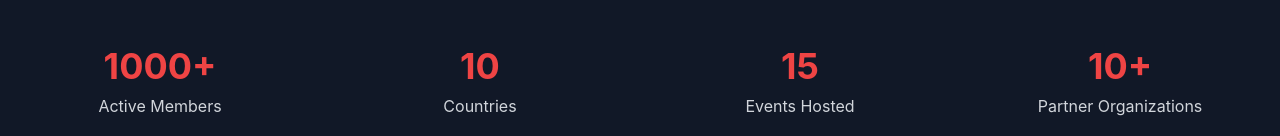
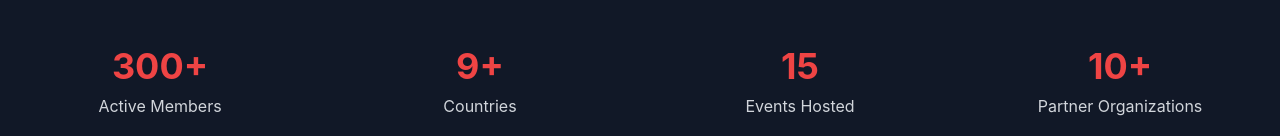
Before and after one commit to Shawn-ctrl/yiga-website, a React (Create React App) app: page / in a window 1280 px wide. Shown: the part 718-854 px from the top of the page. Built offline with nearby package versions, Linux system fonts and the light colour scheme.

Commit message:
Update homepage stats: 300+ Active Members, 9+ Countries

```diff
--- a/src/App.js
+++ b/src/App.js
@@ -1262,11 +1262,11 @@ function App() {
             <div className="bg-gray-900 text-white py-12">
               <div className="max-w-7xl mx-auto px-4 grid grid-cols-2 md:grid-cols-4 gap-8 text-center">
                 <div>
-                  <div className="text-4xl font-bold text-red-500 mb-2">1000+</div>
+                  <div className="text-4xl font-bold text-red-500 mb-2">300+</div>
                   <div className="text-gray-300">Active Members</div>
                 </div>
                 <div>
-                  <div className="text-4xl font-bold text-red-500 mb-2">10</div>
+                  <div className="text-4xl font-bold text-red-500 mb-2">9+</div>
                   <div className="text-gray-300">Countries</div>
                 </div>
                 <div>
```
